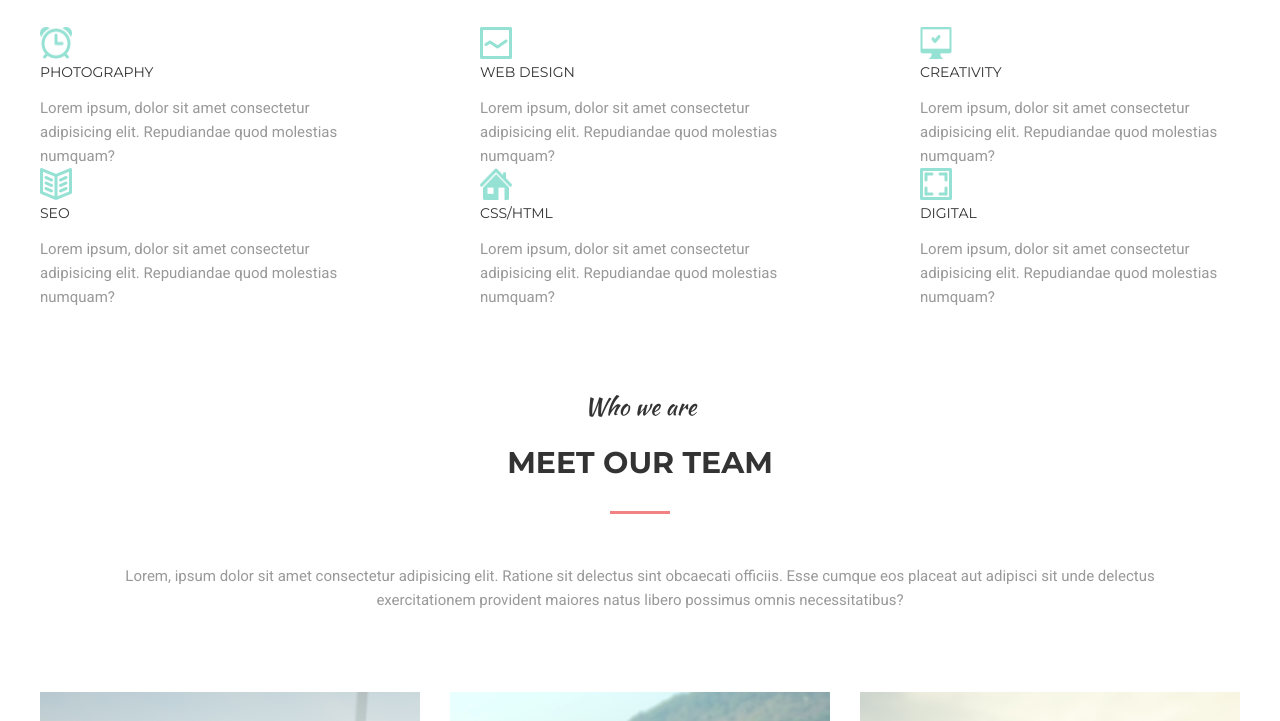
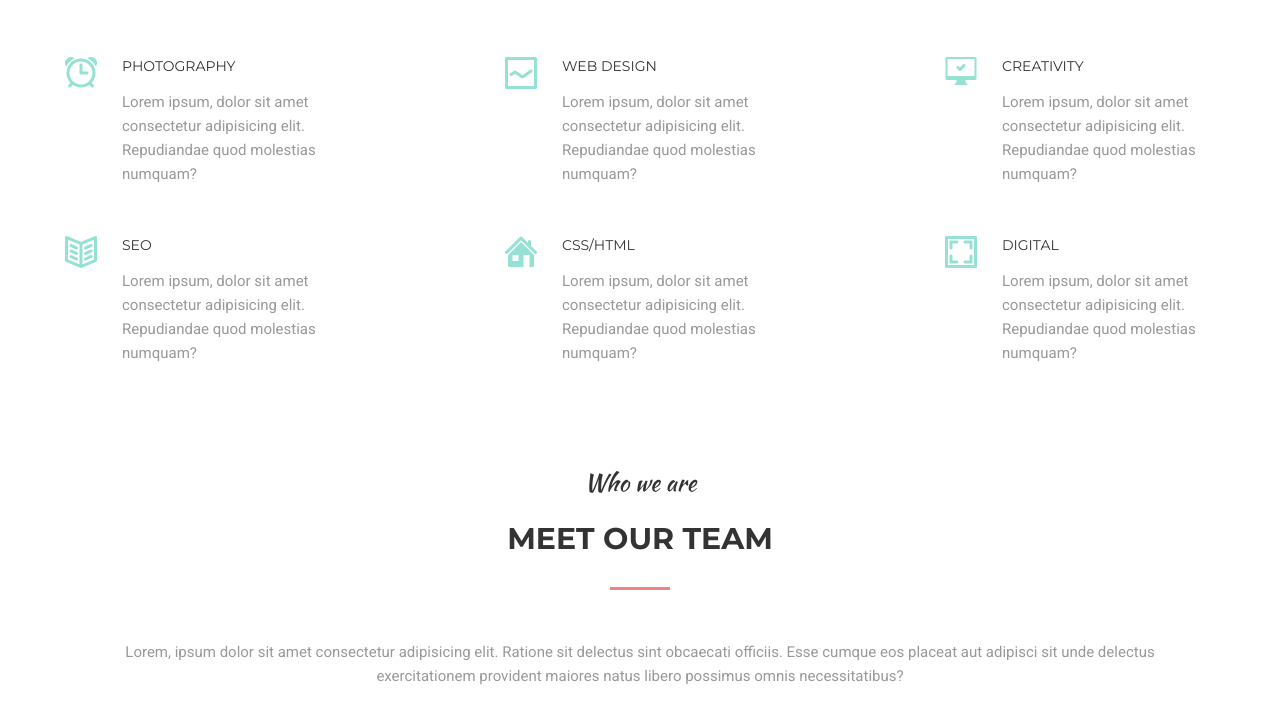
Before and after one commit to ViktoriyaSirotenko/goit-fe-course, a plain HTML site: page module-06/index.html in a window 1280 px wide. Shown: the part 308-1029 px from the top of the page. Drawn offline with Linux system fonts and the light colour scheme.

Commit message:
final version

```diff
--- a/module-06/index.html
+++ b/module-06/index.html
@@ -14,9 +14,9 @@
   <body>
     <div class="container">
       <nav class="site-navigation">
-        <!-- <a href="#"> -->
-        <p class="site-logo">MoGo</p>
-        <!-- </a> -->
+        <a href="#">
+        <img class="site-logo" src="image/MoGo.jpg"></img>
+        </a>
         <ul class="nav-menu">
           <li class="nav-menu-title"><a href="#"></a>About</li>
           <li class="nav-menu-title"><a href="#"></a>Service</li>
@@ -32,8 +32,7 @@
         <h3 class="section-name">Amazing services</h3>
 
         <div class="cart-box">
-          <div class="cart-services">
-              <img class="cart-img" src="image/ALARM.png" alt="alarm" />
+          <div class="cart-services cart-services-alarm">
               <p class="cart-title">Photography</p>
               <p class="cart-text">
                 Lorem ipsum, dolor sit amet consectetur adipisicing elit.
@@ -42,8 +41,7 @@
             </div>
 
 
-          <div class="cart-services">
-            <img class="cart-img" src="image/LINE_GRAPH.png" alt="alarm" />
+          <div class="cart-services cart-services-design">
             <p class="cart-title">Web design</p>
             <p class="cart-text">
               Lorem ipsum, dolor sit amet consectetur adipisicing elit.
@@ -51,8 +49,7 @@
             </p>
           </div>
 
-          <div class="cart-services">
-            <img class="cart-img" src="image/OK.png" alt="ок" />
+          <div class="cart-services cart-services-ok">
             <p class="cart-title">Creativity</p>
             <p class="cart-text">
               Lorem ipsum, dolor sit amet consectetur adipisicing elit.
@@ -60,8 +57,7 @@
             </p>
           </div>
 
-          <div class="cart-services">
-            <img class="cart-img" src="image/BOOK_2.png" alt="alarm" />
+          <div class="cart-services cart-services-book">
             <p class="cart-title">SEO</p>
             <p class="cart-text">
               Lorem ipsum, dolor sit amet consectetur adipisicing elit.
@@ -69,8 +65,7 @@
             </p>
           </div>
 
-          <div class="cart-services">
-            <img class="cart-img" src="image/HOME.png" alt="alarm" />
+          <div class="cart-services cart-services-home">
             <p class="cart-title">CSS/HTML</p>
             <p class="cart-text">
               Lorem ipsum, dolor sit amet consectetur adipisicing elit.
@@ -78,8 +73,7 @@
             </p>
           </div>
 
-          <div class="cart-services">
-            <img class="cart-img" src="image/IMAGE.png" alt="alarm" />
+          <div class="cart-services cart-services-image">
             <p class="cart-title">Digital</p>
             <p class="cart-text">
               Lorem ipsum, dolor sit amet consectetur adipisicing elit.
--- a/module-06/style.css
+++ b/module-06/style.css
@@ -30,13 +30,7 @@ html {
 }
 
 .site-logo {
-  /* text-decoration: none; */
-  list-style: none;
-  color: #95e1d3;
-  font-size: 30px;
-  font-family: "Montserrat";
-  font-weight: bold;
-  letter-spacing: -1.2px;
+  text-decoration: none;
   transition: all 200ms linear;
 }
 
@@ -49,7 +43,6 @@ html {
 }
 
 .nav-menu-title {
-  text-decoration: none;
   font-size: 14px;
   font-family: "Montserrat";
   text-transform: uppercase;
@@ -94,6 +87,68 @@ html {
   margin: 30px auto;
 }
 
+/* Section Cart */
+
+.cart-services {
+  padding-left: 82px;
+  width: 300px;
+  position: relative;
+}
+
+.cart-services-alarm::before {
+  content: "";
+  width: 82px;
+  height: 82px;
+  background: url(image/ALARM.png) no-repeat center top;
+  position: absolute;
+  left: 0;
+}
+
+.cart-services-design::before {
+  content: "";
+  width: 82px;
+  height: 82px;
+  background: url(image/LINE_GRAPH.png) no-repeat center top;
+  position: absolute;
+  left: 0;
+}
+
+.cart-services-ok::before {
+  content: "";
+  width: 82px;
+  height: 82px;
+  background: url(image/OK.png) no-repeat center top;
+  position: absolute;
+  left: 0;
+}
+
+.cart-services-book::before {
+  content: "";
+  width: 82px;
+  height: 82px;
+  background: url(image/BOOK_2.png) no-repeat center top;
+  position: absolute;
+  left: 0;
+}
+
+.cart-services-home::before {
+  content: "";
+  width: 82px;
+  height: 82px;
+  background: url(image/HOME.png) no-repeat center top;
+  position: absolute;
+  left: 0;
+}
+
+.cart-services-image::before {
+  content: "";
+  width: 82px;
+  height: 82px;
+  background: url(image/IMAGE.png) no-repeat center top;
+  position: absolute;
+  left: 0;
+}
+
 .cart {
   padding-top: 80px;
 }
@@ -102,6 +157,7 @@ html {
   display: flex;
   flex-wrap: wrap;
   justify-content: space-between;
+  padding-top: 30px;
 }
 
 .cart-services {
@@ -126,12 +182,13 @@ html {
   font-family: "Roboto";
   color: #999999;
   line-height: 24px;
+  margin-bottom: 50px;
 }
 
 /* Section Team */
 
 .section-team {
-  padding-top: 80px;
+  padding-top: 50px;
   padding-bottom: 80px;
 }
 
```
Also changed, not shown: module-06/image/MoGo.jpg (added).
